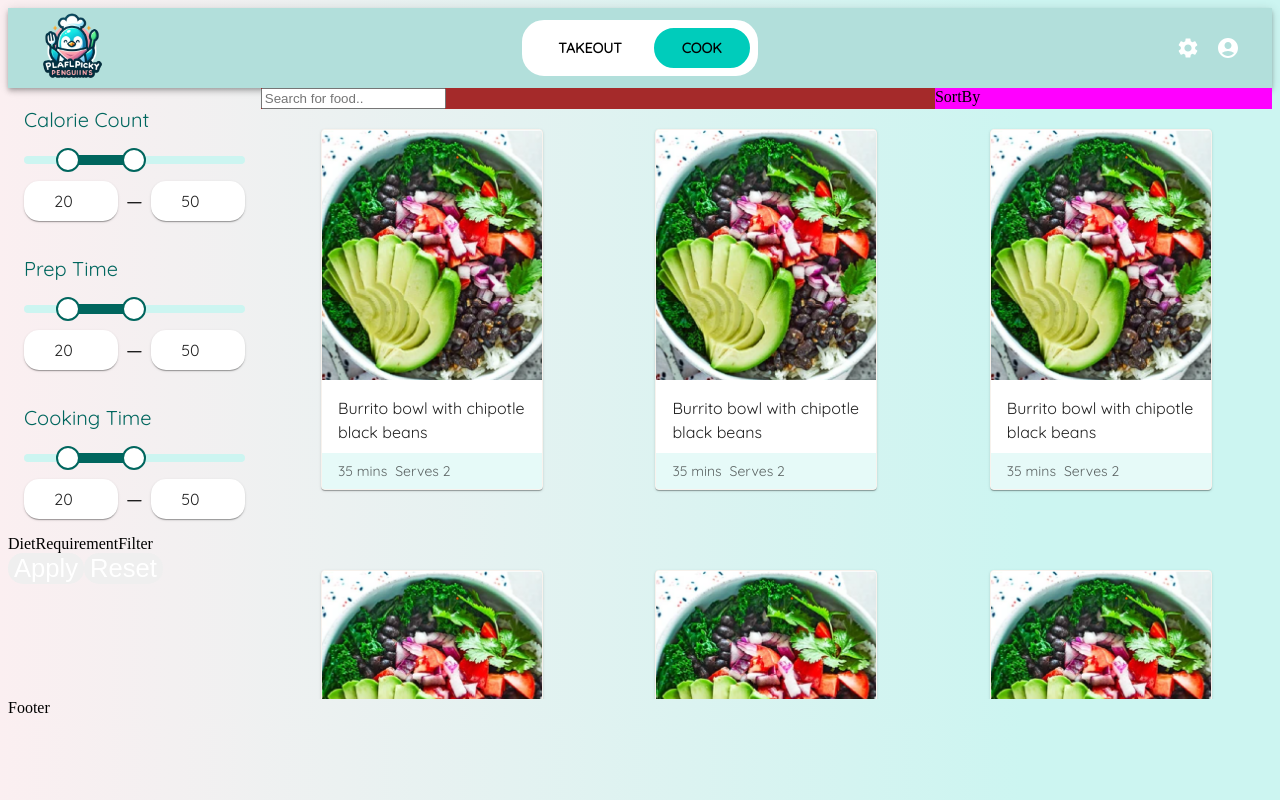
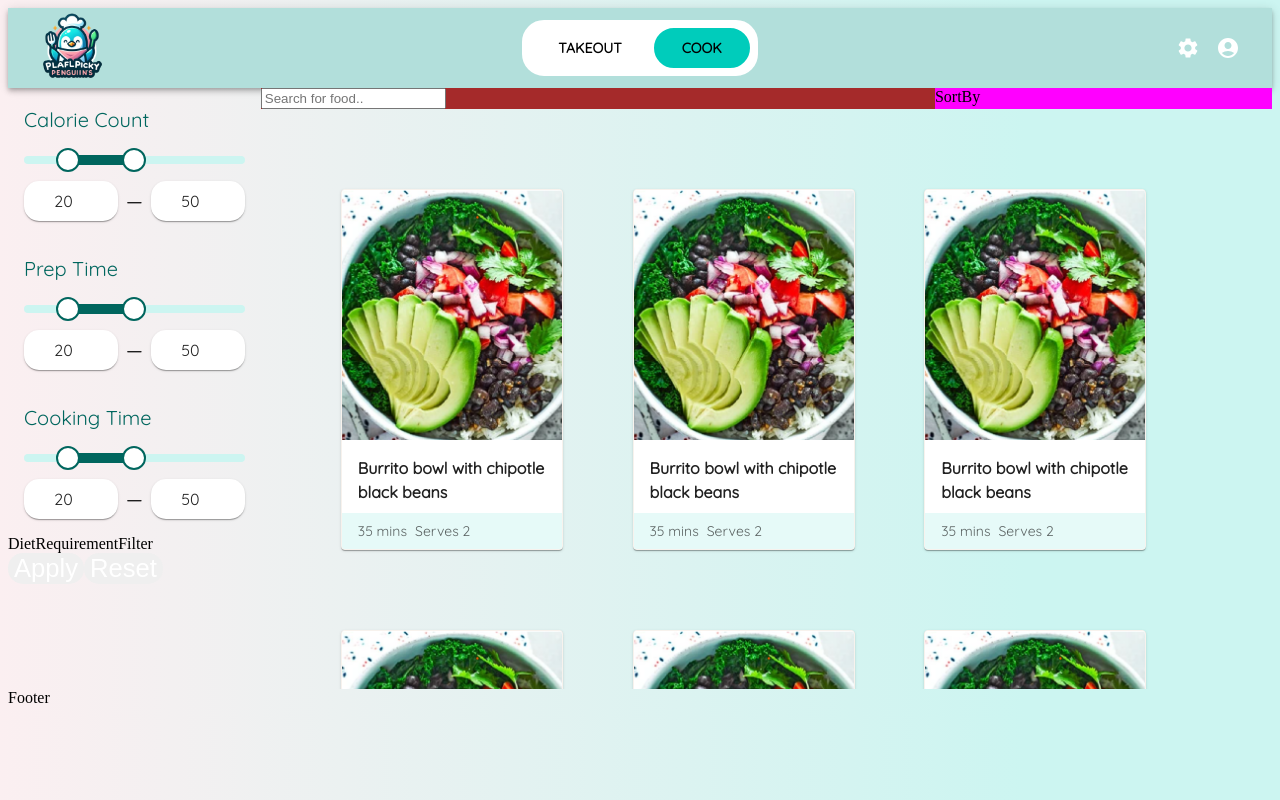
Before and after one commit to UOA-CS732-SE750-Students-2024/project-group-playful-penguins, a React (Vite) app in the folder frontend/: page /home in a window 1280 px wide. Built offline with nearby package versions, Linux system fonts and the light colour scheme.

Commit message:
changes to the card grid

```diff
--- a/frontend/src/components/FoodCardRecipe/FoodCardRecipe.jsx
+++ b/frontend/src/components/FoodCardRecipe/FoodCardRecipe.jsx
@@ -23,7 +23,7 @@ export function FoodCardRecipe() {
         className={styles.cardMedia}
       />
       <CardContent className={styles.cardContent}>
-        <Typography gutterBottom component="div" className={styles.title}>
+        <Typography gutterBottom component="div" className={styles.title} fontWeight="fontWeightBold">
           {title}
         </Typography>
         <div className={styles.details}>
--- a/frontend/src/components/FoodCardRecipe/FoodCardRecipe.module.css
+++ b/frontend/src/components/FoodCardRecipe/FoodCardRecipe.module.css
@@ -1,6 +1,5 @@
 .card {
     max-width: 220px;
-    margin: auto;
     border-radius: 20px;
     overflow: hidden;
     box-shadow: 0 2px 10px rgba(0, 0, 0, 0.1);
--- a/frontend/src/components/FoodCardTakeout/FoodCardTakeout.jsx
+++ b/frontend/src/components/FoodCardTakeout/FoodCardTakeout.jsx
@@ -21,7 +21,7 @@ export function FoodCardTakeout() {
         className={styles.cardMedia}
       />
       <CardContent className={styles.cardContent}>
-        <Typography gutterBottom component="div" className={styles.title}>
+        <Typography gutterBottom component="div" className={styles.title}  fontWeight="fontWeightBold">
           {title}
         </Typography>
         <div className={styles.details}>
--- a/frontend/src/components/FoodList/FoodList.jsx
+++ b/frontend/src/components/FoodList/FoodList.jsx
@@ -11,7 +11,7 @@ export function FoodList() {
 
   return (
     <div className={styles.scrollableContainer}>
-    <Grid container rowSpacing={10} columnSpacing={{ xs: 1, sm: 2, md: 4 }}>
+    <Grid container rowSpacing={10} columnSpacing={{ xs: 1, sm: 2, md: 3 }}>
       {cards.map((card, index) => (
         <Grid item xs={12} sm={6} md={4} key={index}>
           {isTakeout ? <FoodCardTakeout /> : <FoodCardRecipe />}
--- a/frontend/src/components/FoodList/FoodList.module.css
+++ b/frontend/src/components/FoodList/FoodList.module.css
@@ -1,5 +1,5 @@
 .scrollableContainer {
-    max-height: 550px;
+    max-height: 420px;
     overflow-y: auto;
-    padding: 20px;
+    padding: 80px;
   }
```
